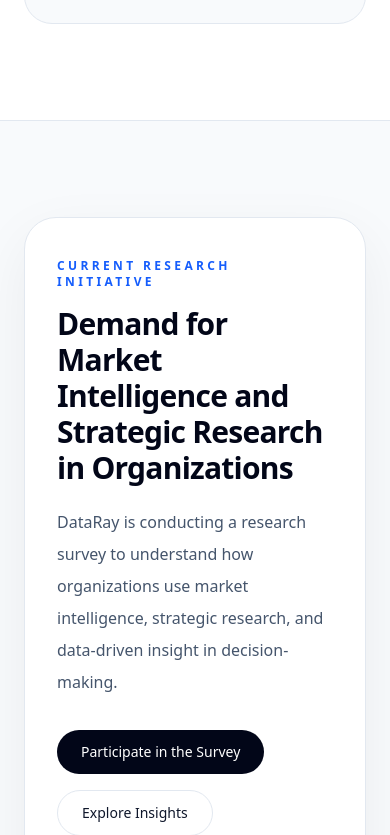
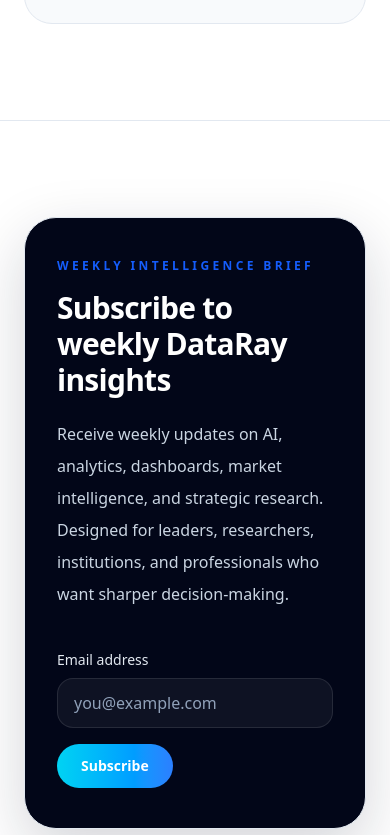
Before and after one commit to Khalif25/dataray-site, a Next.js app: page / in a window 390 px wide. Shown: the part 10109-10944 px from the top of the page. Built offline with nearby package versions, Linux system fonts and the light colour scheme.

Commit message:
weekly newsletter added successfully

```diff
--- /dev/null
+++ b/app/api/subscribe/route.ts
@@ -0,0 +1,38 @@
+import { NextResponse } from "next/server";
+import { Resend } from "resend";
+
+const resend = new Resend(process.env.RESEND_API_KEY);
+
+export async function POST(req: Request) {
+  try {
+    const { email } = await req.json();
+
+    if (!email || typeof email !== "string") {
+      return NextResponse.json({ error: "Valid email is required." }, { status: 400 });
+    }
+
+    const emailRegex = /^[^\s@]+@[^\s@]+\.[^\s@]+$/;
+    if (!emailRegex.test(email)) {
+      return NextResponse.json({ error: "Please enter a valid email address." }, { status: 400 });
+    }
+
+    await resend.emails.send({
+      from: "DataRay Website <onboarding@resend.dev>",
+      to: ["abdinur.khalif25@gmail.com"],
+      subject: "New DataRay weekly subscription",
+      html: `
+        <h2>New weekly subscription</h2>
+        <p><strong>Email:</strong> ${email}</p>
+        <p>This subscriber joined the DataRay weekly intelligence brief.</p>
+      `,
+    });
+
+    return NextResponse.json({ success: true });
+  } catch (error) {
+    console.error("Subscribe error:", error);
+    return NextResponse.json(
+      { error: "Subscription could not be completed." },
+      { status: 500 }
+    );
+  }
+}
--- a/app/page.tsx
+++ b/app/page.tsx
@@ -1,3 +1,4 @@
+import NewsletterSignup from "@/components/newsletter-signup";
 import Hero from "@/components/hero";
 import ServiceCard from "@/components/service-card";
 
@@ -392,6 +393,7 @@
             </div>
           </div>
         </section>
+        <NewsletterSignup />
 
         {/* Research Initiative Section */}
         <section className="border-t border-slate-200 bg-slate-50 px-6 py-24">
--- /dev/null
+++ b/components/newsletter-signup.tsx
@@ -0,0 +1,99 @@
+"use client";
+
+import { FormEvent, useState } from "react";
+
+export default function NewsletterSignup() {
+  const [email, setEmail] = useState("");
+  const [status, setStatus] = useState<"idle" | "loading" | "success" | "error">("idle");
+  const [message, setMessage] = useState("");
+
+  async function handleSubmit(e: FormEvent<HTMLFormElement>) {
+    e.preventDefault();
+    setStatus("loading");
+    setMessage("");
+
+    try {
+      const res = await fetch("/api/subscribe", {
+        method: "POST",
+        headers: {
+          "Content-Type": "application/json",
+        },
+        body: JSON.stringify({ email }),
+      });
+
+      const data = await res.json();
+
+      if (!res.ok) {
+        setStatus("error");
+        setMessage(data.error || "Something went wrong.");
+        return;
+      }
+
+      setStatus("success");
+      setMessage("You have successfully subscribed to weekly DataRay insights.");
+      setEmail("");
+    } catch {
+      setStatus("error");
+      setMessage("Unable to subscribe right now. Please try again.");
+    }
+  }
+
+  return (
+    <section className="border-t border-slate-200 bg-white px-6 py-24">
+      <div className="mx-auto max-w-7xl">
+        <div className="overflow-hidden rounded-[32px] border border-slate-200 bg-slate-950 px-8 py-10 text-white shadow-[0_20px_60px_rgba(15,23,42,0.18)] sm:px-12">
+          <p className="eyebrow text-cyan-300">Weekly Intelligence Brief</p>
+
+          <div className="mt-4 grid gap-10 lg:grid-cols-[1fr_0.9fr] lg:items-center">
+            <div>
+              <h2 className="text-3xl font-semibold tracking-tight sm:text-4xl">
+                Subscribe to weekly DataRay insights
+              </h2>
+
+              <p className="mt-5 max-w-2xl text-base leading-8 text-slate-300">
+                Receive weekly updates on AI, analytics, dashboards, market intelligence,
+                and strategic research. Designed for leaders, researchers, institutions,
+                and professionals who want sharper decision-making.
+              </p>
+            </div>
+
+            <form onSubmit={handleSubmit} className="space-y-4">
+              <div>
+                <label htmlFor="email" className="mb-2 block text-sm font-medium text-slate-200">
+                  Email address
+                </label>
+                <input
+                  id="email"
+                  type="email"
+                  required
+                  value={email}
+                  onChange={(e) => setEmail(e.target.value)}
+                  placeholder="you@example.com"
+                  className="w-full rounded-2xl border border-white/10 bg-white/5 px-4 py-3 text-white placeholder:text-slate-400 outline-none transition focus:border-cyan-300/50"
+                />
+              </div>
+
+              <button
+                type="submit"
+                disabled={status === "loading"}
+                className="inline-flex rounded-full bg-gradient-to-r from-cyan-400 to-blue-500 px-6 py-3 text-sm font-semibold text-white transition duration-300 hover:scale-[1.02] disabled:cursor-not-allowed disabled:opacity-70"
+              >
+                {status === "loading" ? "Subscribing..." : "Subscribe"}
+              </button>
+
+              {message && (
+                <p
+                  className={`text-sm ${
+                    status === "success" ? "text-green-300" : "text-red-300"
+                  }`}
+                >
+                  {message}
+                </p>
+              )}
+            </form>
+          </div>
+        </div>
+      </div>
+    </section>
+  );
+}
```
